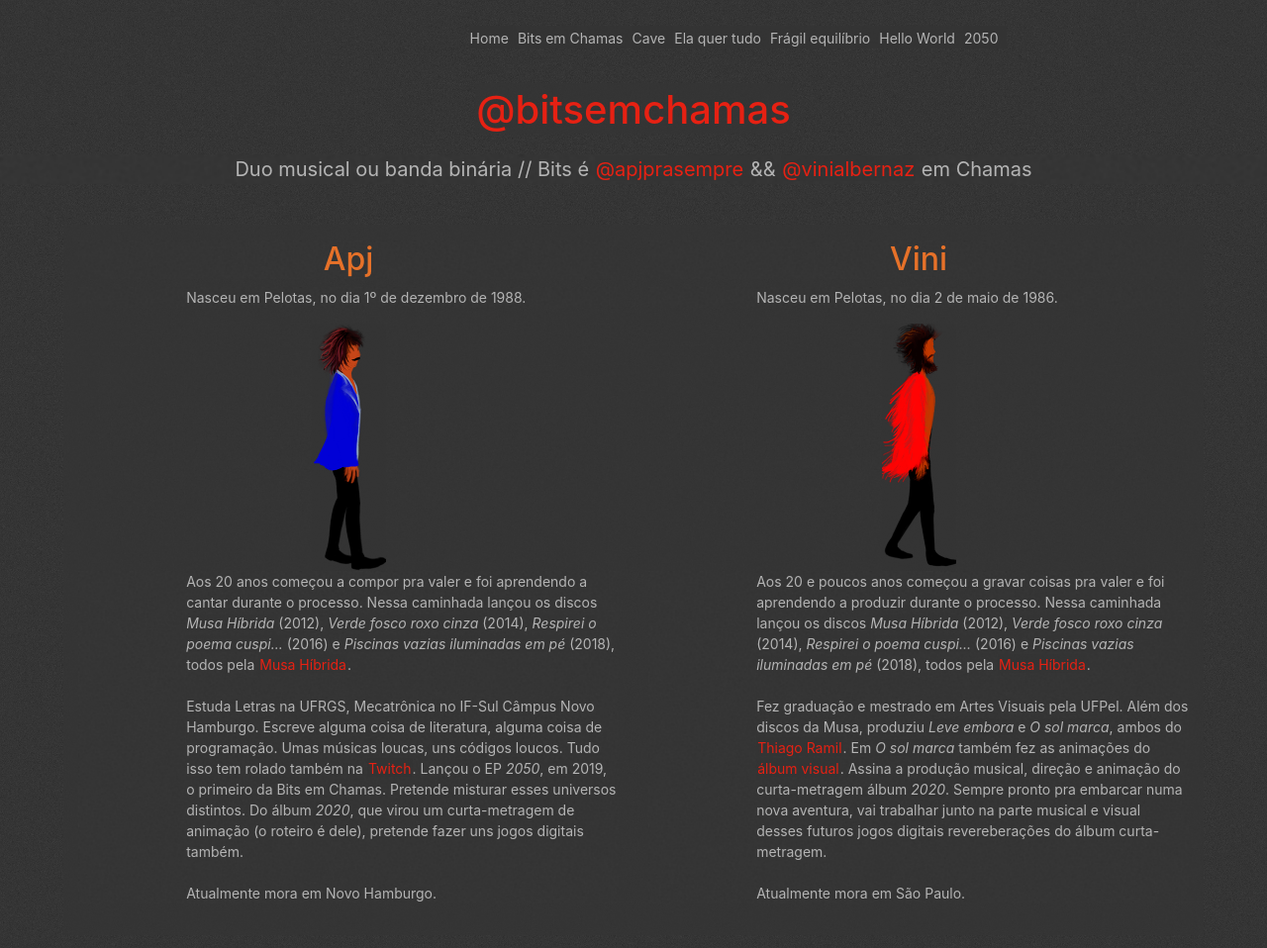
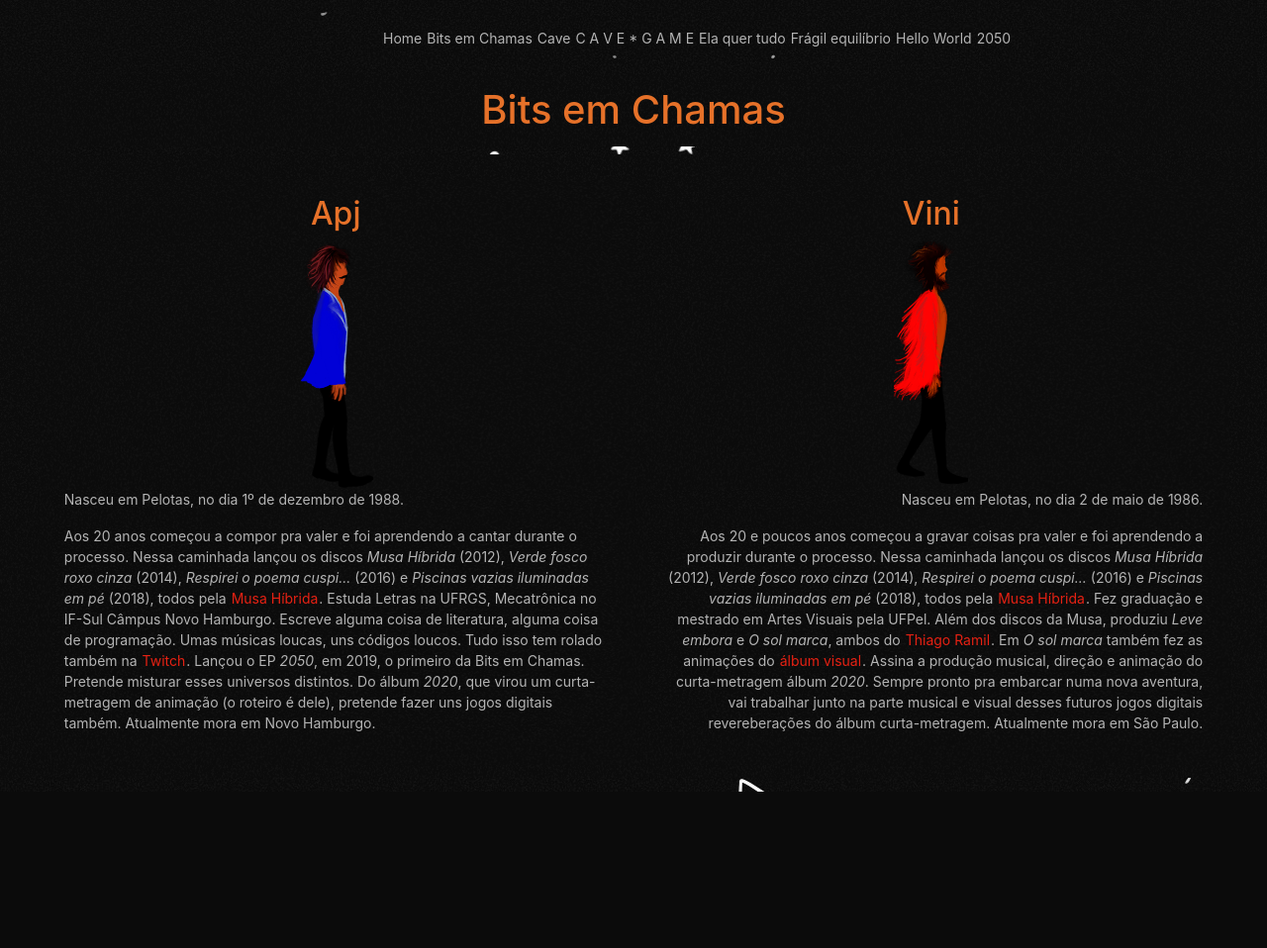
Before and after one commit to al3rcio/bitsemchamas, a Flask app: page /bec in a window 1280 px wide. Shown: the whole page at 99% size. After the commit the page ends 800 px from the top, so only its background shows below. Run offline with Flask 2, Linux system fonts and the light colour scheme; some libraries are stand-ins or nearby versions.

Commit message:
Atualiza bk e add cave-game menu capa

```diff
--- a/app.py
+++ b/app.py
@@ -52,3 +52,8 @@ def doismilecinquenta():
 def thx():
 
         return render_template('thx.html')
+
+@app.route("/cave-game")
+def caveGame():
+
+        return render_template('cave-game.html')
--- a/static/design.css
+++ b/static/design.css
@@ -1,19 +1,26 @@
+
+
 * {
+
     box-sizing: border-box;
     /* background-color: #2e2d2c;  */
-    background-image: url("/static/images/fundo-site2.jpg");
-    background-size: 100%;
-  }
+}
 
-  body, p, h2 {
-    background-image: url("/images/fundo-site.jpg");
+  body {
+    background-image: url("/static/images/fundo-cave-game-3.jpg");
+    background-size: auto;
+}
+
+  h1, h2, .col, .col-container, div .nome {
+    background-image: url("/images/fundo-cave-game-k.png") !important;
+    background-size: auto;
   }
 
   p {
     font-size: 14px;
     color: rgb(180, 180, 180);
-    background-image: url("/static/images/fundo-site.jpg");
-    background-size: 100%;
+    background-image: url("/static/images/fundo-cave-game-k.png") !important;
+    background-size: auto;
   }
 
   .capa-container {
@@ -46,6 +53,7 @@
 
     text-decoration: none;
     color: whitesmoke;
+    border-radius: 2.5px !important;
     background: rgb(230, 113, 41);
     /* border-radius: 12px; */
   }
@@ -53,6 +61,7 @@
   a:hover {
     text-decoration: none !important;
     color: whitesmoke !important;
+    border-radius: 2.5px !important;
     background: rgb(230, 113, 41);
     /* border-radius: 12px; */
 
@@ -61,8 +70,13 @@
   a:active {
     text-decoration: none;
     color: white;
+    border-radius: 2.5px !important;
     background: rgb(230, 113, 41);
     /* border-radius: 12px; */
+  }
+
+  .not-hover {
+    background: none !important;
   }
 
   h2, h5 {
@@ -121,13 +135,20 @@
   }
 
   .txt-padding-left {
-    padding-left: 20%;
+    padding-left: 2%;
+    padding-right: 2%;
+  }
+
+  .txt-padding-right {
+    padding-left: 2%;
+    padding-right: 2%;
+    text-align: right;
   }
 
   .col-container {
     display: flex;
     width: 100%;
-    padding: 2% 5% 1% 5%;
+    padding: 2% 3% 1% 3%;
 
   }
   .col {
@@ -170,32 +191,36 @@ h1 {
 
 .topnav {
   overflow: hidden;
-  padding-left: 37%;
+  text-align: center;
+  padding-left: 30%;
   padding-top: 2%;
   padding-bottom: 2%;
+  padding-right: 0%;
 }
 
 .topnav a {
   margin: 0mm;
   /* padding: 1% 1% 0 0; */
-  padding-right: 1%;
+  padding-right: 0%;
+  margin-left: 2px;
+  margin-right: 2px;
   float: left;
   display: block;
   color: rgb(180, 180, 180);
-  text-align: center;
+  text-align: center !important;
   text-decoration: none;
   font-size: 14px;
 }
 
 .topnav a:hover {
   background-color: rgb(230, 113, 41);
-  /* border-radius: 10px !important; */
+  border-radius: 2.5px !important;
 }
 
-.topnav a.active {
+/* .topnav a.active {
   background-color: rgb(230, 113, 41);
   color: rgb(180, 180, 180);
-}
+} */
 
 .topnav .icon {
   display: none;
--- a/templates/bec.html
+++ b/templates/bec.html
@@ -6,26 +6,29 @@
 
 {% block main %}
 
-  <h1 class="titulo"><a href="https://www.instagram.com/bitsemchamas" target="blank">@bitsemchamas</a></h1>
-  <p class="texto-apoio"> Duo musical ou banda binária //
-    Bits é <a href="http://instagram.com/apjprasempre" title="instagram do Apj" target="blank"> @apjprasempre </a> && <a href="http://instagram.com/vinialbernaz" target="blank" title="instagram do Vini">@vinialbernaz</a> em Chamas</p>
+<h1 class="titulo">Bits em Chamas</h1>
+<!-- <p class="texto-apoio"> Faz música, desenvolve jogos //
+  Bits é <a href="http://instagram.com/apjprasempre" title="instagram do Apj" target="blank"> @apjprasempre </a> && <a href="http://instagram.com/vinialbernaz" target="blank" title="instagram do Vini">@vinialbernaz</a>
+  em Chamas // Perfil do <a href="https://www.instagram.com/bitsemchamas" title="instagram da Bits em Chamas" target="blank">Instagram</a>
+  // Server do <a href="https://discord.gg/p7Y4MshFDG" title="Server do Discord da Bits em Chamas" target="blank">Discord</a></p> -->
   <!-- <p>Make the columns match the height of the tallest column.</p> -->
 
   <div class="col-container">
     <div class="col">
       <h2 class="nome">Apj</h2>
+
+      <div class="dois-d">
+        <img src="/static/images/apj.png" width="75px" height="250px">
+      </div>
       <p class="txt-padding-left">
         Nasceu em Pelotas, no dia 1º de dezembro de 1988.
       </p>
-      <div class="dois-d">
-        <img src="/static/images/apj.png" width="75px" height="250px">
-      </div>
       <p class="txt-padding-left">
         Aos 20 anos começou a compor pra valer e foi aprendendo a cantar durante o processo.
         Nessa caminhada lançou os discos <i>Musa Híbrida</i> (2012),
         <i>Verde fosco roxo cinza</i> (2014), <i>Respirei o poema cuspi...</i> (2016) e
         <i>Piscinas vazias iluminadas em pé</i> (2018), todos pela <a href="https://open.spotify.com/artist/5LpCFEPvJXatowkj10ypAz?si=GtzzCJS3SLajUqvaVmYASg&dl_branch=1" target="blank">Musa Híbrida</a>.
-        <br><br>
+        <!-- <br><br> -->
         Estuda Letras na UFRGS, Mecatrônica no IF-Sul Câmpus Novo Hamburgo.
         Escreve alguma coisa de literatura, alguma coisa de programação.
         Umas músicas loucas, uns códigos loucos. Tudo isso tem rolado também
@@ -34,7 +37,7 @@
         o primeiro da Bits em Chamas. Pretende misturar esses universos distintos.
         Do álbum <i>2020</i>, que virou um curta-metragem de animação (o roteiro é dele),
         pretende fazer uns jogos digitais também.
-        <br><br>
+        <!-- <br><br> -->
         Atualmente mora em Novo Hamburgo.
       </p>
 
@@ -42,18 +45,19 @@
 
     <div class="col">
       <h2 class="nome">Vini</h2>
-      <p class="txt-padding-left">
-        Nasceu em Pelotas, no dia 2 de maio de 1986.
-      </p>
+
     <div class="dois-d">
       <img src="static/images/vini.png" width="75px" height="250px">
     </div>
-      <p class="txt-padding-left">
+      <p class="txt-padding-right">
+        Nasceu em Pelotas, no dia 2 de maio de 1986.
+      </p>
+      <p class="txt-padding-right">
         Aos 20 e poucos anos começou a gravar coisas pra valer e foi aprendendo a produzir durante o processo.
         Nessa caminhada lançou os discos <i>Musa Híbrida</i> (2012),
         <i>Verde fosco roxo cinza</i> (2014), <i>Respirei o poema cuspi...</i> (2016) e
         <i>Piscinas vazias iluminadas em pé</i> (2018), todos pela <a href="https://open.spotify.com/artist/5LpCFEPvJXatowkj10ypAz?si=GtzzCJS3SLajUqvaVmYASg&dl_branch=1" target="blank">Musa Híbrida</a>.
-        <br><br>
+        <!-- <br><br> -->
         Fez graduação e mestrado em Artes Visuais pela UFPel.
         Além dos discos da Musa, produziu <i>Leve embora</i> e <i>O sol marca</i>,
         ambos do <a href="https://open.spotify.com/artist/3DfKD3lxqH4GtbTWNT4Erm?si=kycc9PDHT7G2Z2rqpoDRog&dl_branch=1" target="blank">Thiago Ramil</a>.
@@ -62,8 +66,9 @@
         Sempre pronto pra embarcar numa nova aventura, vai trabalhar junto na
         parte musical e visual desses futuros jogos digitais revereberações do álbum
         curta-metragem.
-        <br><br>
+        <!-- <br><br> -->
         Atualmente mora em São Paulo.
+
       </p>
     </div>
   </div>
--- a/templates/layout.html
+++ b/templates/layout.html
@@ -80,6 +80,7 @@
             <a href="/" class="active"> Home </a>
             <a href="/bec"> Bits em Chamas </a>
             <a href="/cave"> Cave </a>
+            <a href="/cave-game">C A V E * G A M E</a>
             <a href="/eqt"> Ela quer tudo </a>
             <a href="/feq"> Frágil equilíbrio </a>
             <a href="/hw"> Hello World </a>
```
Also changed, not shown: templates/cave-game.html (added, +11 -0 lines), templates/index.html (+17 -14 lines), static/images/capa-cave-game.png (added), static/images/fundo-cave-game-2.jpg (added), static/images/fundo-cave-game-3.jpg (added), static/images/fundo-cave-game-k.png (added), static/images/fundo-cave-game.jpg (added), 2 other files.
